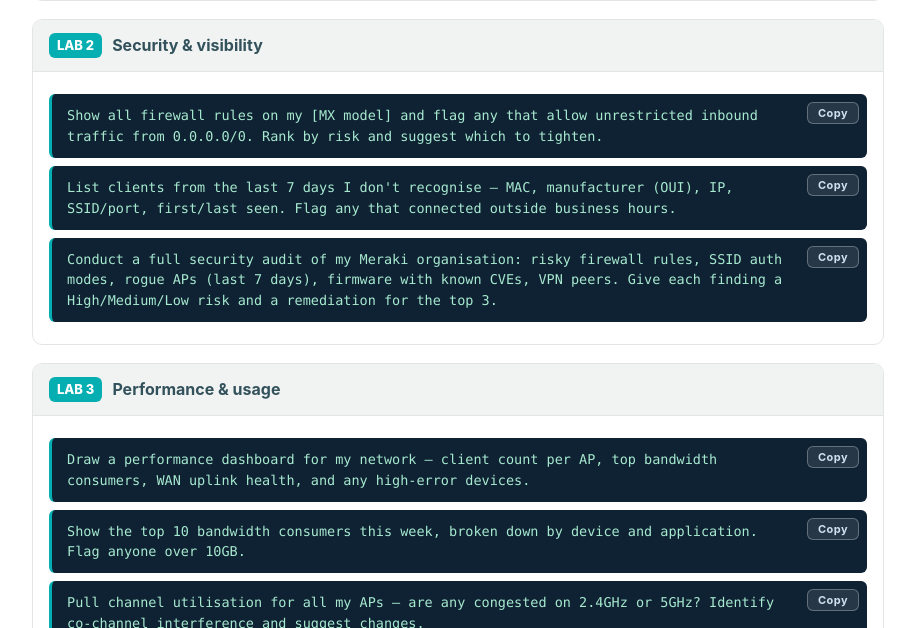
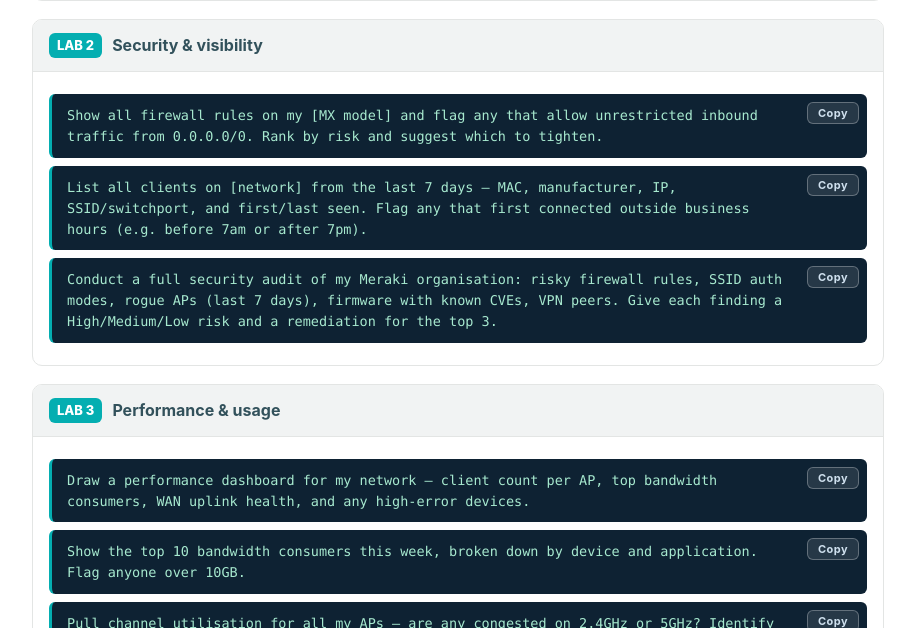
Before and after one commit to sceddy-git/ai-assurance-lab, a Flask app: page /guide in a window 1280 px wide. Shown: the part 5872-6500 px from the top of the page, without its empty margins (182-1097 px from the left). Run offline with Flask 3, Linux system fonts and the light colour scheme; the visitor is signed in with stand-in values (Sample User, id 1); some libraries are stand-ins or nearby versions.

Commit message:
Fix Meraki lab guide prompt to match real MCP tool capability
getNetworkClients requires a specific networkId (not org-wide) and
there's no allowlist concept for 'clients I don't recognise' - the
MCP server can't evaluate that. Rewrote to scope to [network] and
ask for a factual client list with business-hours flagging, which
the AI can do by reasoning over firstSeen/lastSeen after the call.

Co-authored-by: Cursor <cursoragent@cursor.com>

```diff
--- a/templates/guide.html
+++ b/templates/guide.html
@@ -308,7 +308,7 @@ For each test:
 
     <div class="lab"><div class="lab-h"><span class="n">LAB 2</span> Security &amp; visibility</div><div class="lab-b">
       <div class="prompt">Show all firewall rules on my [MX model] and flag any that allow unrestricted inbound traffic from 0.0.0.0/0. Rank by risk and suggest which to tighten.</div>
-      <div class="prompt">List clients from the last 7 days I don't recognise — MAC, manufacturer (OUI), IP, SSID/port, first/last seen. Flag any that connected outside business hours.</div>
+      <div class="prompt">List all clients on [network] from the last 7 days — MAC, manufacturer, IP, SSID/switchport, and first/last seen. Flag any that first connected outside business hours (e.g. before 7am or after 7pm).</div>
       <div class="prompt">Conduct a full security audit of my Meraki organisation: risky firewall rules, SSID auth modes, rogue APs (last 7 days), firmware with known CVEs, VPN peers. Give each finding a High/Medium/Low risk and a remediation for the top 3.</div>
     </div></div>
 
```
